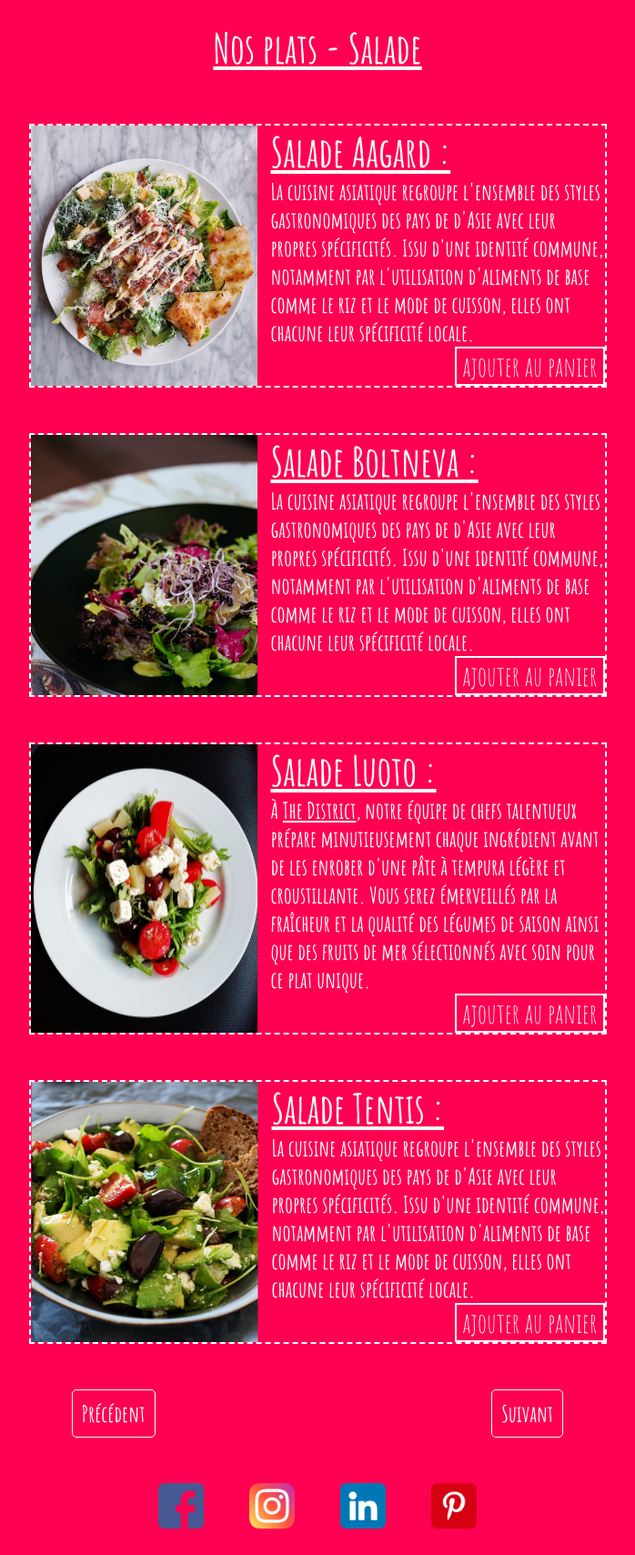
After one commit to MayBrandon/The_District-district, a PHP site: page /categorie/pages_categorie_salade/categorie_salade.php in a window 1280 px wide. The commit adds this page. Shown: the part 475-2184 px from the top of the page at 91% size, without its empty margins (291-989 px from the left). Run offline with PHP 8.4, Linux system fonts and the light colour scheme.

Commit message:
categorie salade

```diff
--- a/html/categorie/pages_categorie_burger/categorie_burger.php
+++ b/html/categorie/pages_categorie_burger/categorie_burger.php
@@ -3,7 +3,7 @@
 <head>
     <meta charset="UTF-8">
     <meta name="viewport" content="width=device-width, initial-scale=1.0">
-    <title>Document</title>
+    <title>Categorie - Burger</title>
     <link rel="stylesheet" href="/assets/css/categorie_css/categorie-plat.css" />
     <link rel="icon" type="image/png" href="/assets/img/branding/favicon.png" />
 </head>
--- a/html/categorie/pages_categorie_burger/categorie_burger_2.php
+++ b/html/categorie/pages_categorie_burger/categorie_burger_2.php
@@ -3,7 +3,7 @@
 <head>
     <meta charset="UTF-8">
     <meta name="viewport" content="width=device-width, initial-scale=1.0">
-    <title>Document</title>
+    <title>Categorie - Burger</title>
     <link rel="stylesheet" href="/assets/css/categorie_css/categorie-plat.css" />
     <link rel="icon" type="image/png" href="/assets/img/branding/favicon.png" />
 </head>
--- a/html/categorie/pages_categorie_pasta/categorie_pates.php
+++ b/html/categorie/pages_categorie_pasta/categorie_pates.php
@@ -3,7 +3,7 @@
 <head>
     <meta charset="UTF-8">
     <meta name="viewport" content="width=device-width, initial-scale=1.0">
-    <title>Document</title>
+    <title>Categorie - Pasta</title>
     <link rel="stylesheet" href="/assets/css/categorie_css/categorie-plat.css" />
     <link rel="icon" type="image/png" href="/assets/img/branding/favicon.png" />
 </head>
--- a/html/categorie/pages_categorie_pizza/categorie_pizza.php
+++ b/html/categorie/pages_categorie_pizza/categorie_pizza.php
@@ -3,7 +3,7 @@
 <head>
     <meta charset="UTF-8">
     <meta name="viewport" content="width=device-width, initial-scale=1.0">
-    <title>Document</title>
+    <title>Categorie - Pizza</title>
     <link rel="stylesheet" href="/assets/css/categorie_css/categorie-plat.css" />
     <link rel="icon" type="image/png" href="/assets/img/branding/favicon.png" />
 </head>
--- /dev/null
+++ b/html/categorie/pages_categorie_salade/categorie_salade.php
@@ -0,0 +1,109 @@
+<!DOCTYPE html>
+<html lang="fr">
+<head>
+    <meta charset="UTF-8">
+    <meta name="viewport" content="width=device-width, initial-scale=1.0">
+    <title>Categorie - Salade</title>
+    <link rel="stylesheet" href="/assets/css/categorie_css/categorie-plat.css" />
+    <link rel="icon" type="image/png" href="/assets/img/branding/favicon.png" />
+</head>
+<body>
+    <!-- <header class="navbar">
+        <div class="div-logo">
+          <img class="logo" src="/assets/img/branding/logo_transparent.png" alt="" />
+        </div>
+        <nav class="nav-menu">
+          <a class="nav-a" href="/html/index.html">Accueil</a>
+          <a class="nav-a" href="/html/categorie.html">Catégories</a>
+          <a class="nav-a" href="/html/plats.html">Plats</a>
+          <a class="nav-a" href="/html/contact.html">Contact</a>
+        </nav>
+
+         MENU DÉROULANT POUR MOBILE -->
+        <!-- <div class="div-menu-mobile" style="overflow: hidden; display: none"></div>
+      </header> -->
+
+      <?php include('../../../header_footer/header.php') ?>
+
+      <div class="div-banniere">
+        <video  autoplay loop muted id="video">
+          <source src="/assets/video/video_salade.mp4" type="">
+        </video>
+      </div>
+
+      <h1 class="categorie-title">Nos plats - Salade</h1>
+
+      <div class="all-categories">
+
+        <article class="categorie">
+          <img src="/assets/img/plats/plat-salade/salade_aagard.png" alt="">
+          <div class="div-text-categorie">
+            <h1 class="menu-categorie-title"><a href="/html/categorie/pages_categorie_salade/pages_plats_salade/aagard.php">Salade Aagard : </a></h1>
+            <p class="categorie-text">
+              La <b>cuisine asiatique</b> regroupe l'ensemble des styles gastronomiques des pays de d'Asie avec leur
+              propres spécificités. Issu d'une identité commune, notamment par l'utilisation d'aliments de base comme le
+              riz et le mode de cuisson, elles ont chacune leur spécificité locale.
+            </p>
+            <button id="addProduct">ajouter au panier</button>
+            <!-- BOUTON A CONFIGURER EN JS OU PHP POUR LE PANIER SUREMENT EN PHP A VERIFIER -->
+          </div>
+        </article>
+
+        <article class="categorie">
+          <img src="/assets/img/plats/plat-salade/salade_boltneva.png" alt="">
+          <div class="div-text-categorie">
+            <h1 class="menu-categorie-title"><a href="/html/categorie/pages_categorie_salade/pages_plats_salade/salade_boltneva.php">Salade Boltneva : </a></h1>
+            <p class="categorie-text">
+              La <b>cuisine asiatique</b> regroupe l'ensemble des styles gastronomiques des pays de d'Asie avec leur
+              propres spécificités. Issu d'une identité commune, notamment par l'utilisation d'aliments de base comme le
+              riz et le mode de cuisson, elles ont chacune leur spécificité locale.
+            </p>
+            <button id="addProduct">ajouter au panier</button>
+            <!-- BOUTON A CONFIGURER EN JS OU PHP POUR LE PANIER SUREMENT EN PHP A VERIFIER -->
+          </div>
+        </article>
+
+          <article class="categorie" >
+            <img src="/assets/img/plats/plat-salade/salade_luoto.png" alt="">
+            <div class="div-text-categorie">
+              <h1 class="menu-categorie-title"><a href="/html/categorie/pages_categorie_salade/pages_plats_salade/luoto.php">Salade Luoto : </a></h1>
+              <p class="categorie-text">
+                À <span class="text-deco">The District</span>, notre équipe de chefs talentueux prépare minutieusement chaque ingrédient avant de les enrober d'une pâte à tempura légère et croustillante. Vous serez émerveillés par la fraîcheur et la qualité des légumes de saison ainsi que des fruits de mer sélectionnés avec soin pour ce plat unique.
+              </p>
+              <button id="addProduct">ajouter au panier</button>
+              <!-- BOUTON A CONFIGURER EN JS OU PHP POUR LE PANIER SUREMENT EN PHP A VERIFIER -->
+            </div>
+          </article>
+
+          <article class="categorie">
+            <img src="/assets/img/plats/plat-salade/salade_tentis.png" alt="">
+            <div class="div-text-categorie">
+              <h1 class="menu-categorie-title"><a href="/html/categorie/pages_categorie_salade/pages_plats_salade/tentis.php">Salade Tentis : </a></h1>
+              <p class="categorie-text">
+                La <b>cuisine asiatique</b> regroupe l'ensemble des styles gastronomiques des pays de d'Asie avec leur
+                propres spécificités. Issu d'une identité commune, notamment par l'utilisation d'aliments de base comme le
+                riz et le mode de cuisson, elles ont chacune leur spécificité locale.
+              </p>
+              <button id="addProduct">ajouter au panier</button>
+              <!-- BOUTON A CONFIGURER EN JS OU PHP POUR LE PANIER SUREMENT EN PHP A VERIFIER -->
+            </div>
+          </article>
+
+      </div>
+      <div class="div-btn">
+        <button class="btn-categorie">Précédent</button>
+        <button class="btn-categorie">Suivant</button>
+      </div>
+
+
+      <?php include('../../../header_footer/footer.php') ?>
+
+
+      <!-- <footer class="social-media">
+        <div class="facebook"><img class="social-logo" src="/assets/img/social/facebook.png" alt=""></div>
+        <div class="insta"><img class="social-logo" src="/assets/img/social/instagram.png" alt=""></div>
+        <div class="linkedin"><img class="social-logo" src="/assets/img/social/linkedin.png" alt=""></div>
+        <div class="pinterest"><img class="social-logo" src="/assets/img/social/pinterest.png" alt=""></div>
+      </footer> -->
+</body>
+</html>
```
Also changed, not shown: html/categorie/categorie_salade.html (deleted, +0 -35 lines), html/categorie/pages_categorie_salade/pages_plats_salade/aagard.php (added, +43 -0 lines), html/categorie/pages_categorie_salade/pages_plats_salade/luoto.php (added, +43 -0 lines), html/categorie/pages_categorie_salade/pages_plats_salade/salade_boltneva.php (added, +43 -0 lines), html/categorie/pages_categorie_salade/pages_plats_salade/tentis.php (added, +43 -0 lines), assets/img/plats/plat-salade/salade_aagard.png (added), assets/img/plats/plat-salade/salade_boltneva.png (added), assets/img/plats/plat-salade/salade_luoto.png (added), assets/img/plats/plat-salade/salade_tentis.png (added), assets/img/plats/plat-salade/salade_winkler.png (added), 1 other file.
